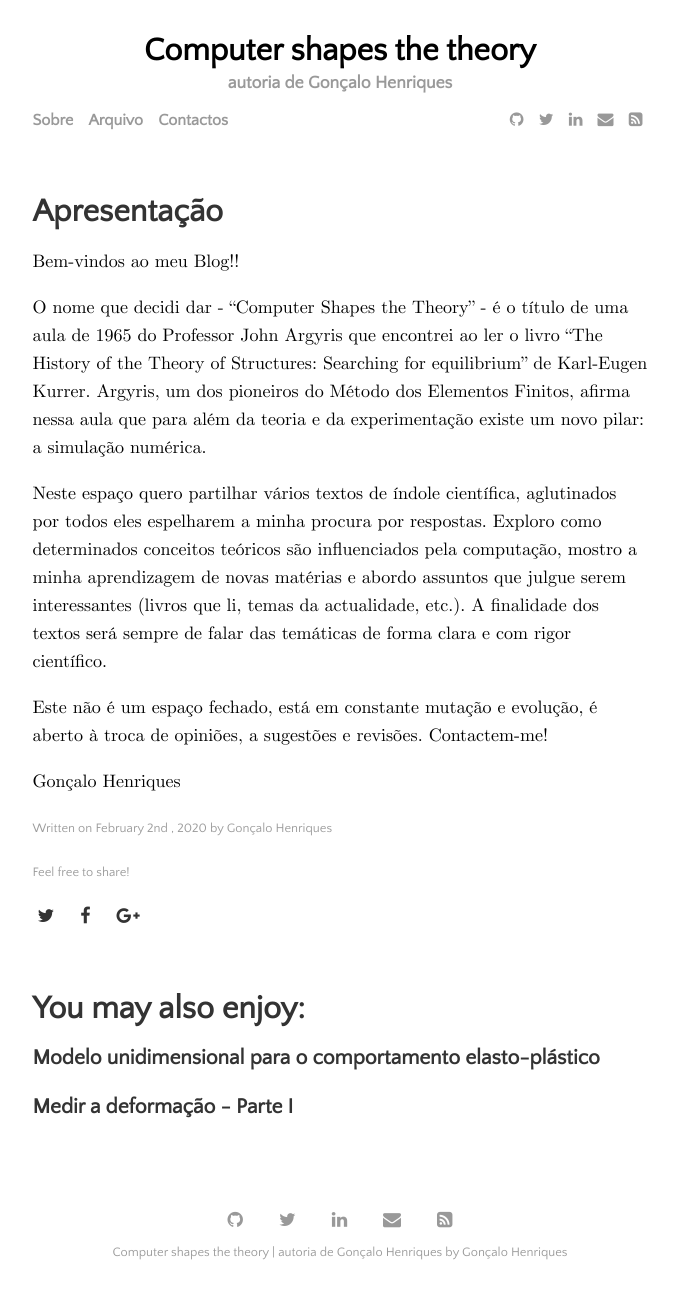
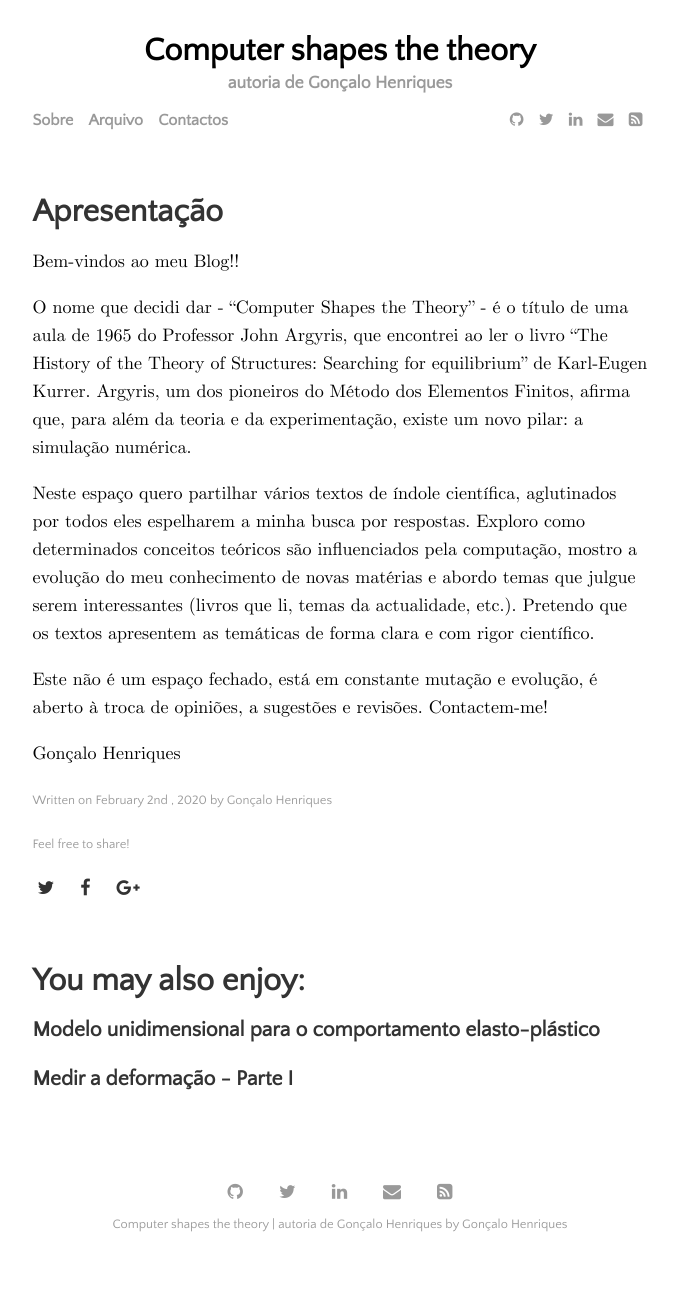
Before and after one commit to gonhen/gonhen.github.io, a Jekyll site: the page built from _posts/2020-02-02-apresentation.md, in a window 1280 px wide. Shown: the whole page, without its empty margins (300-977 px from the left). Built offline with Jekyll 4.4.1, drawn with Linux system fonts in a browser that asks for light colours; after the commit the page ends 1270 px from its top, so only the background shows below that.

Commit message:
Update 2020-02-02-apresentation.md

```diff
--- a/_posts/2020-02-02-apresentation.md
+++ b/_posts/2020-02-02-apresentation.md
@@ -9,17 +9,17 @@ image:
 Bem-vindos ao meu Blog!!
 
 O nome que decidi dar - "Computer Shapes the Theory" - é o título de uma aula de
-1965 do Professor John Argyris que encontrei ao ler o livro "The History of the
+1965 do Professor John Argyris, que encontrei ao ler o livro "The History of the
 Theory of Structures: Searching for equilibrium" de Karl-Eugen Kurrer. Argyris,
-um dos pioneiros do Método dos Elementos Finitos, afirma nessa aula que para
-além da teoria e da experimentação existe um novo pilar: a simulação numérica.
+um dos pioneiros do Método dos Elementos Finitos, afirma que, para
+além da teoria e da experimentação, existe um novo pilar: a simulação numérica.
 
 Neste espaço quero partilhar vários textos de índole científica, aglutinados por
-todos eles espelharem a minha procura por respostas. Exploro como determinados
-conceitos teóricos são influenciados pela computação, mostro a minha
-aprendizagem de novas matérias e abordo assuntos que julgue serem interessantes
-(livros que li, temas da actualidade, etc.). A finalidade dos textos será sempre
-de falar das temáticas de forma clara e com rigor científico.
+todos eles espelharem a minha busca por respostas. Exploro como determinados
+conceitos teóricos são influenciados pela computação, mostro a evolução do meu conhecimento
+de novas matérias e abordo temas que julgue serem interessantes
+(livros que li, temas da actualidade, etc.). Pretendo que os textos apresentem
+as temáticas de forma clara e com rigor científico.
 
 Este não é um espaço fechado, está em constante mutação e evolução, é aberto à
 troca de opiniões, a sugestões e revisões. Contactem-me!
```
